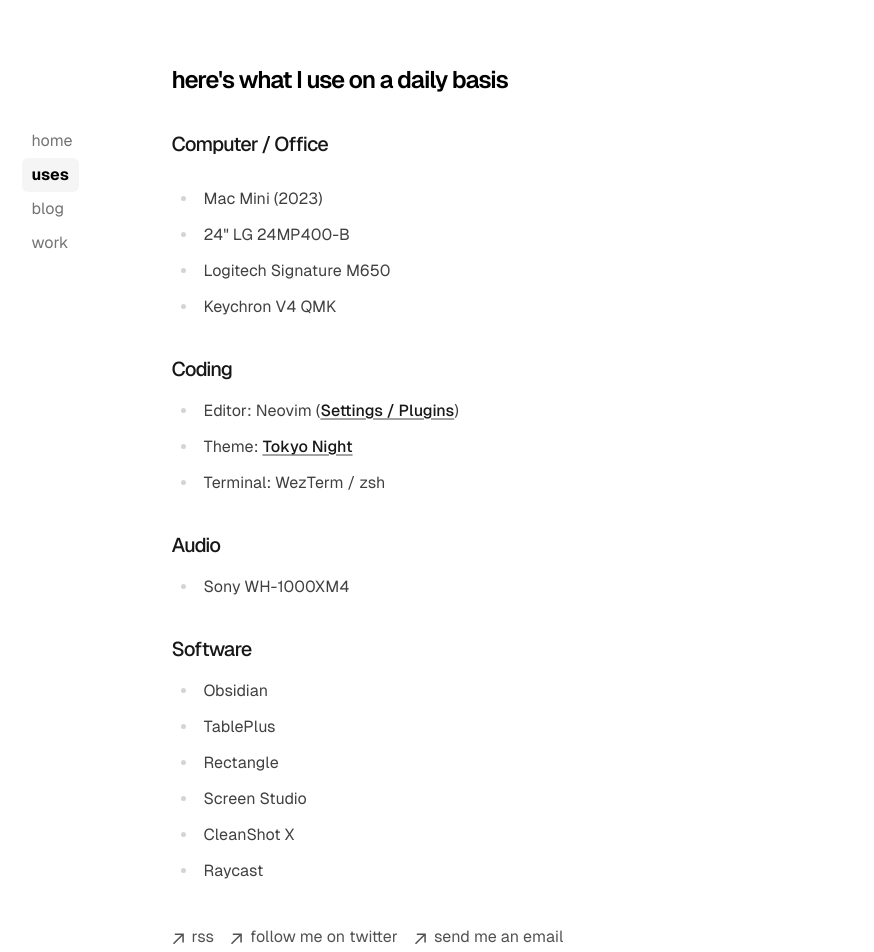
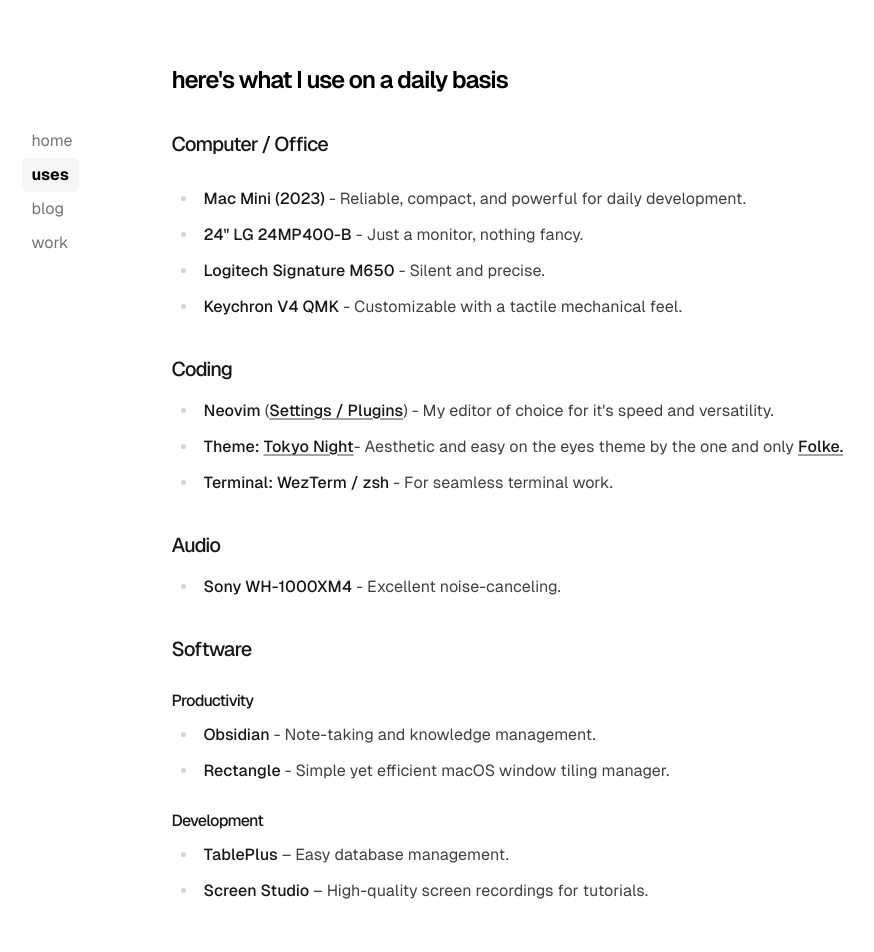
Before and after one commit to jmartinn/portfolio, a Next.js app: page /uses in a window 1280 px wide. Shown: the top 952 px of the page, without its empty margins (163-1037 px from the left). Built offline with nearby package versions, Linux system fonts and the light colour scheme.

Commit message:
feat: update uses page to include more descrptive items

```diff
--- a/app/uses/page.tsx
+++ b/app/uses/page.tsx
@@ -15,42 +15,76 @@ export default function UsesPage() {
       <div className="prose prose-neutral dark:prose-invert">
         <h3 id="computer-office">Computer / Office</h3>
         <ul>
-          <li>Mac Mini (2023)</li>
-          <li>24&quot; LG 24MP400-B</li>
-          <li>Logitech Signature M650</li>
-          <li>Keychron V4 QMK</li>
+          <li>
+            <strong>Mac Mini (2023)</strong> - Reliable, compact, and powerful
+            for daily development.
+          </li>
+          <li>
+            <strong>24&quot; LG 24MP400-B</strong> - Just a monitor, nothing
+            fancy.
+          </li>
+          <li>
+            <strong>Logitech Signature M650</strong> - Silent and precise.
+          </li>
+          <li>
+            <strong>Keychron V4 QMK</strong> - Customizable with a tactile
+            mechanical feel.
+          </li>
         </ul>
         <h3 id="coding">Coding</h3>
         <ul>
           <li>
-            Editor: Neovim (
+            <strong>Neovim</strong> (
             <a
               href="https://github.com/jmartinn/dotfiles/tree/main/.config/nvim"
               target="_blank"
             >
               Settings / Plugins
             </a>
-            )
+            ) - My editor of choice for it&apos;s speed and versatility.
           </li>
           <li>
-            Theme:{" "}
-            <a href="https://github.com/folke/tokyonight.nvim">Tokyo Night</a>
+            <strong>Theme:</strong>{" "}
+            <a href="https://github.com/folke/tokyonight.nvim">Tokyo Night</a>-
+            Aesthetic and easy on the eyes theme by the one and only{" "}
+            <a href="https://github.com/folke">Folke.</a>
           </li>
-          <li>Terminal: WezTerm / zsh</li>
+          <li>
+            <strong>Terminal: WezTerm / zsh</strong> - For seamless terminal
+            work.
+          </li>
         </ul>
-        <h3 id="audio-video">Audio</h3>
+        <h3 id="audio">Audio</h3>
         <ul>
-          <li>Sony WH-1000XM4</li>
+          <li>
+            <strong>Sony WH-1000XM4</strong> - Excellent noise-canceling.
+          </li>
         </ul>
         <h3 id="software">Software</h3>
-        <ul>
-          <li>Obsidian</li>
-          <li>TablePlus</li>
-          <li>Rectangle</li>
-          <li>Screen Studio</li>
-          <li>CleanShot X</li>
-          <li>Raycast</li>
-        </ul>
+        <div>
+          <h4 id="productivity">Productivity</h4>
+          <ul>
+            <li>
+              <strong>Obsidian</strong> - Note-taking and knowledge management.
+            </li>
+            <li>
+              <strong>Rectangle</strong> - Simple yet efficient macOS window
+              tiling manager.
+            </li>
+          </ul>
+        </div>
+        <div>
+          <h4>Development</h4>
+          <ul>
+            <li>
+              <strong>TablePlus</strong> – Easy database management.
+            </li>
+            <li>
+              <strong>Screen Studio</strong> – High-quality screen recordings
+              for tutorials.
+            </li>
+          </ul>
+        </div>
       </div>
     </section>
   );
```
